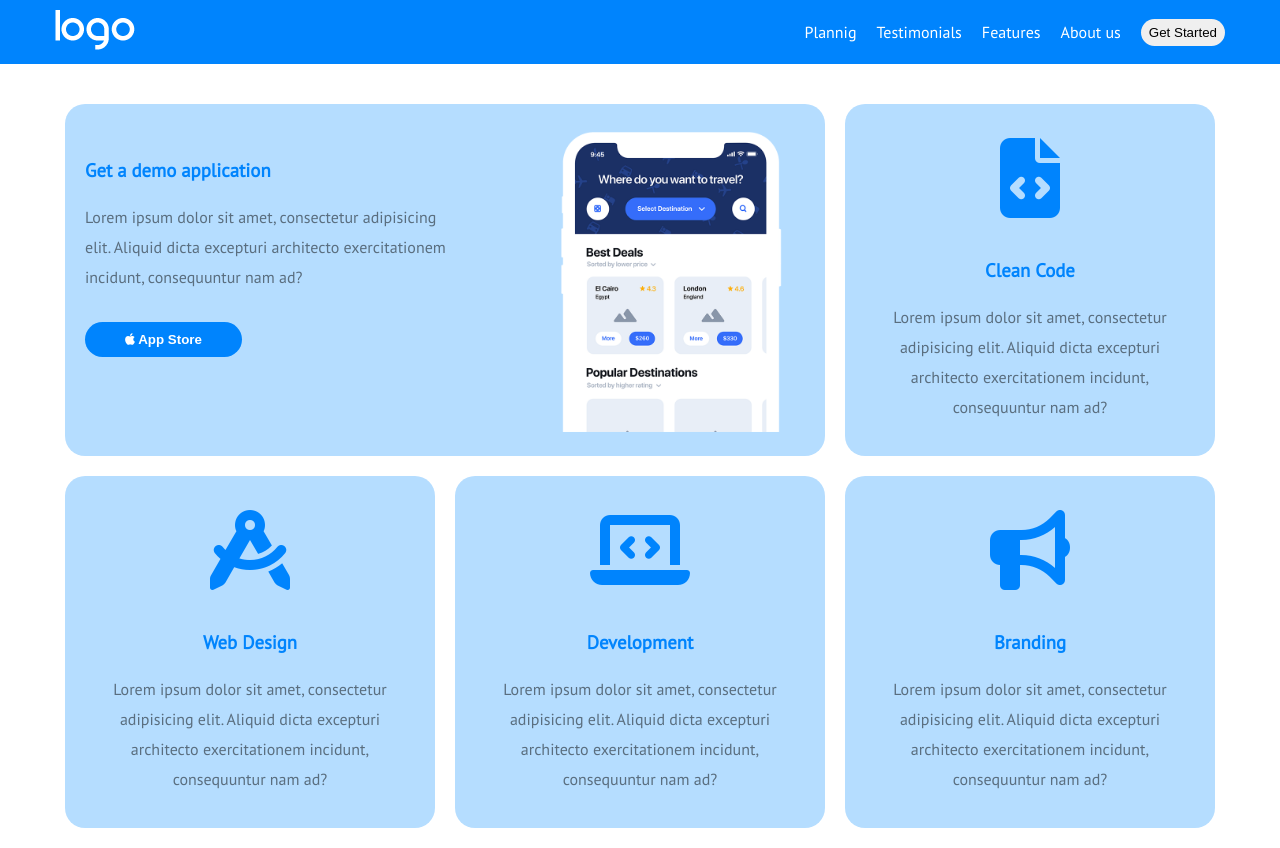
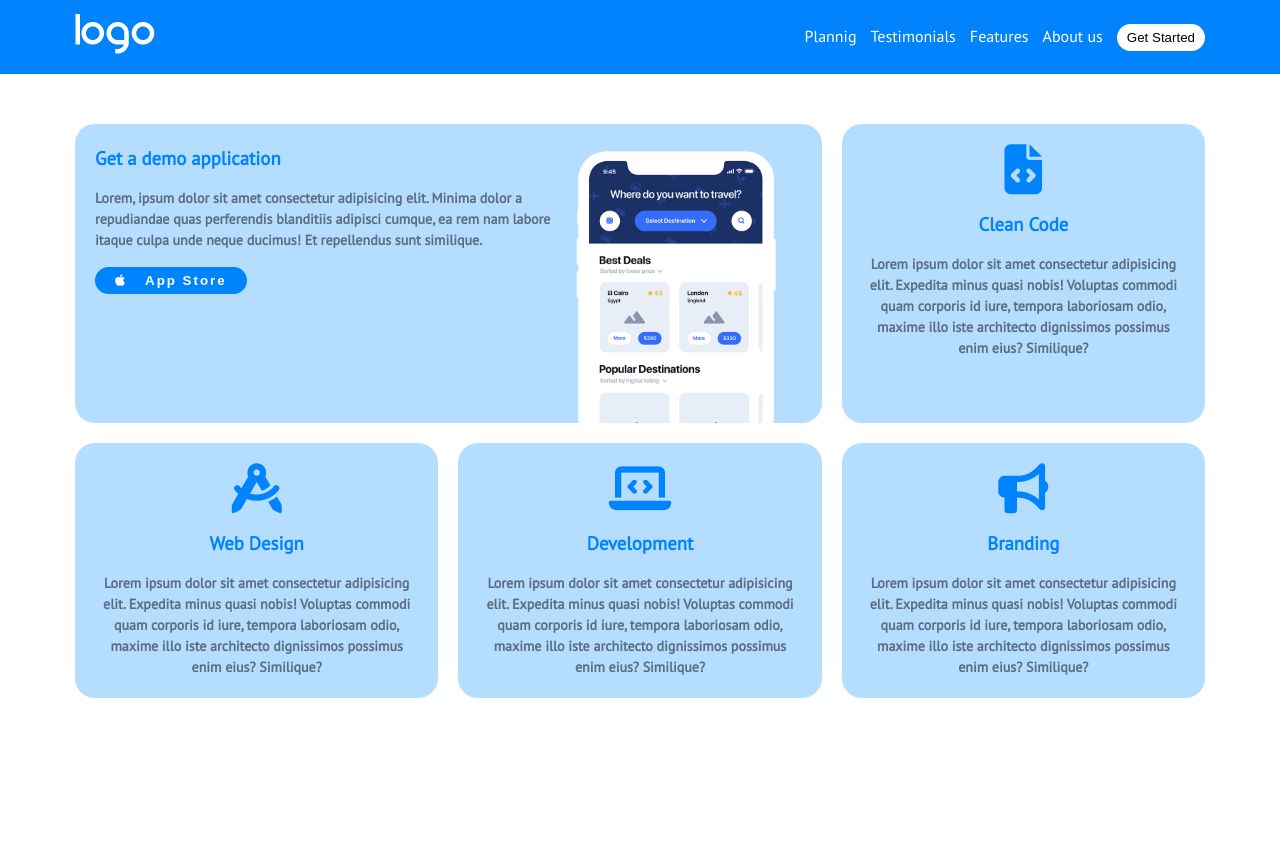
Before and after one commit to MattiaGiarrusso/htmlcss-responsive-layout, a plain HTML site: page index.htm in a window 1280 px wide. After the commit the page ends 800 px from the top, so only its background shows below. Drawn offline with Linux system fonts and the light colour scheme.

Commit message:
Feat: add new fix

```diff
--- a/index.htm
+++ b/index.htm
@@ -16,98 +16,78 @@
 </head>
 <body>
 
-    <header>
+    <header class="bg-blue">
         <div class="container">
-            <div class="header-left">
-                <img src="./img/logo.png" alt="LOGO">
+            <div class="logo">
+                <img src="./img/logo.png" alt="logo">
             </div>
-            <div class="header-right">
-                <nav class="nav-desktop">
-                    <ul>
-                        <li><a href="">Plannig</a></li>
-                        <li><a href="">Testimonials</a></li>
-                        <li><a href="">Features</a></li>
-                        <li><a href="">About us</a></li>
-                        <li><button class="btn">Get Started</button></li>
-                    </ul>
-                </nav>
-                <nav></nav>
-            </div>
+            <nav class="main-nav">
+                <ul>
+                    <li><a href="#">Plannig</a></li>
+                    <li><a href="">Testimonials</a></li>
+                    <li><a href="">Features</a></li>
+                    <li><a href="">About us</a></li>
+                    <li><button class="btn">Get Started</button></li>
+                </ul>
+            </nav>
+            <button class="btn btn-menu-mobile">
+                <i class="fa-solid fa-bars"></i>
+            </button>
         </div>
     </header>
 
     <main>
-        <!-- section intro -->
-        <section class="intro">
+        <section id="intro">
+
             <div class="container">
-
-                <!-- first row -->
                 <div class="row">
-                    <div class="col grow">
-                        <div class="card card-grow">
-                            <div class="card-text">
-                                <h3>Get a demo application</h3>
-                                <p>Lorem ipsum dolor sit amet, consectetur adipisicing elit. Aliquid dicta excepturi architecto exercitationem incidunt, consequuntur nam ad?</p>
-                                <div class="card-btn">
-                                    <button class="btn btn-intro"><i class="fa-brands fa-apple"></i> App Store</button>
-                                </div>
+                    <div class="col col-big">
+                        <div class="card bg-lightblue">
+                            <div class="card-left flow-16">
+                                <h3 class="text-blue">Get a demo application</h3>
+                                <p>Lorem, ipsum dolor sit amet consectetur adipisicing elit. Minima dolor a repudiandae quas perferendis blanditiis adipisci cumque, ea rem nam labore itaque culpa unde neque ducimus! Et repellendus sunt similique.</p>
+                                <button class="btn btn-primary btn-large btn-apple-store"><i class="fa-brands fa-apple"></i>App Store</button>
                             </div>
-                            <div class="card-img">
+                            <div class="card-right">
                                 <img src="./img/phone.png" alt="phone">
                             </div>
                         </div>
                     </div>
                     <div class="col">
-                        <div class="card">
-                            <div class="card-text">
-                                <i class="fa-solid fa-file-code"></i>
-                                <h3>Clean Code</h3>
-                                <p>Lorem ipsum dolor sit amet, consectetur adipisicing elit. Aliquid dicta excepturi architecto exercitationem incidunt, consequuntur nam ad?</p>
-                            </div>
+                        <div class="card flow-16 bg-lightblue text-center">
+                            <i class="text-blue fa-solid fa-file-code"></i>
+                            <h3 class="text-blue">Clean Code</h3>
+                            <p>Lorem ipsum dolor sit amet consectetur adipisicing elit. Expedita minus quasi nobis! Voluptas commodi quam corporis id iure, tempora laboriosam odio, maxime illo iste architecto dignissimos possimus enim eius? Similique?</p>
                         </div>
                     </div>
                 </div>
-                <!-- first row -->
 
-                <!-- second row -->
                 <div class="row">
                     <div class="col">
-                        <div class="card">
-                            <div class="card-text">
-                                <i class="fa-solid fa-compass-drafting"></i>
-                                <h3>Web Design</h3>
-                                <p>Lorem ipsum dolor sit amet, consectetur adipisicing elit. Aliquid dicta excepturi architecto exercitationem incidunt, consequuntur nam ad?</p>
-                            </div>
+                        <div class="card flow-16 bg-lightblue text-center">
+                            <i class="text-blue fa-solid fa-compass-drafting"></i>
+                            <h3 class="text-blue">Web Design</h3>
+                            <p>Lorem ipsum dolor sit amet consectetur adipisicing elit. Expedita minus quasi nobis! Voluptas commodi quam corporis id iure, tempora laboriosam odio, maxime illo iste architecto dignissimos possimus enim eius? Similique?</p>
                         </div>
                     </div>
                     <div class="col">
-                        <div class="card">
-                            <div class="card-text">
-                                <i class="fa-solid fa-laptop-code"></i>
-                                <h3>Development</h3>
-                                <p>Lorem ipsum dolor sit amet, consectetur adipisicing elit. Aliquid dicta excepturi architecto exercitationem incidunt, consequuntur nam ad?</p>
-                            </div>
+                        <div class="card flow-16 bg-lightblue text-center">
+                            <i class="text-blue fa-solid fa-laptop-code"></i>
+                            <h3 class="text-blue">Development</h3>
+                            <p>Lorem ipsum dolor sit amet consectetur adipisicing elit. Expedita minus quasi nobis! Voluptas commodi quam corporis id iure, tempora laboriosam odio, maxime illo iste architecto dignissimos possimus enim eius? Similique?</p>
                         </div>
                     </div>
                     <div class="col">
-                        <div class="card">
-                            <div class="card-text">
-                                <i class="fa-solid fa-bullhorn"></i>
-                                <h3>Branding</h3>
-                                <p>Lorem ipsum dolor sit amet, consectetur adipisicing elit. Aliquid dicta excepturi architecto exercitationem incidunt, consequuntur nam ad?</p>
-                            </div>
+                        <div class="card flow-16 bg-lightblue text-center">
+                            <i class="text-blue fa-solid fa-bullhorn"></i>
+                            <h3 class="text-blue">Branding</h3>
+                            <p>Lorem ipsum dolor sit amet consectetur adipisicing elit. Expedita minus quasi nobis! Voluptas commodi quam corporis id iure, tempora laboriosam odio, maxime illo iste architecto dignissimos possimus enim eius? Similique?</p>
                         </div>
                     </div>
                 </div>
-                <!-- /second row -->
-
             </div>
         </section>
     </main>
 
-    <footer>
-
-    </footer>
-
 </body>
 </html>
--- a/style.css
+++ b/style.css
@@ -7,15 +7,21 @@
     box-sizing: border-box;
 }
 
+button {
+    background: transparent;
+    border: none;
+}
+
 img {
-    width: 100%;
+    max-width: 100%;
 }
+
 /* ----------------
     GENERAL
 -----------------*/
 .container{
     max-width: 1170px;
-    padding: 0 10px;
+    padding: 0 20px;
     margin: 0 auto;
 }
 
@@ -30,141 +36,182 @@ img {
     padding: 0 10px;
 }
 
+section {
+    padding: 50px 0;
+}
 
+.bg-blue {
+    background-color: #0084FD;
+}
+
+.bg-lightblue {
+    background-color: #B5DDFF;
+}
+
+.text-blue {
+    color: #0084FD;
+}
+
+.text-lightblue {
+    color: #B5DDFF;
+}
+
+.text-center {
+    text-align: center;
+}
+
+.flow-16 > *:not(:first-child) {
+    margin-top: 16px;
+}
 /* ----------------
-    /GENERAL
+    CARD
 -----------------*/
+.card {
+    height: 100%;
+    padding: 20px;
+    border-radius: 20px;
+}
 
 /* ----------------
     TYPOGRAPHY
 -----------------*/
 body {
     font-family: "PT Sans", sans-serif;
+    line-height: 1.5;
 }
-
-h3 {
-    color: #0084FD;
-    font-weight: 900;
-}
-/* ----------------
-    /TYPOGRAPHY
------------------*/
-
-/* ----------------
-UTILITIES
------------------*/
-.grow{
-    flex-grow: 1;
-}
-/* ----------------
-    UTILITIES
------------------*/
 
 /* ----------------
     BUTTONS
 -----------------*/
 .btn {
-    border: none;
-    padding: 6px 8px;
+    display: inline-flex;
+    align-items: center;
+    gap: 8px;
+    padding: 6px 10px;
     border-radius: 20px;
+    background-color: white;
     cursor: pointer;
 }
 
-.btn-intro {
+.btn-primary {
     background-color: #0084FD;
     color: white;
-    font-weight: bold;
-    padding: 10px 40px
 }
-/* ----------------
-    /BUTTONS
------------------*/
+
+.btn-large {
+    padding-left: 20px;
+    padding-right: 20px;
+}
+
+.btn i {
+    margin-right: 10px;
+}
+
+
+.btn-apple-store {
+    font-weight: 700;
+    letter-spacing: 2px;
+}
 
 /* ----------------
     HEADER
 -----------------*/
 header {
-    background-color: #0084FD;
-    color: white;
+    padding: 14px 0;
+    position: sticky;
+    top: 0;
+    left: 0;
 }
 
 header .container {
     display: flex;
     justify-content: space-between;
-    padding: 10px 0;
     align-items: center;
 }
 
-.nav-desktop ul {
+.main-nav ul {
     display: flex;
-    align-items: center;
+    gap: 14px;
     list-style: none;
-    gap: 20px;
 }
 
-.nav-desktop a {
+.main-nav a {
     text-decoration: none;
     color: white;
 }
-/* ----------------
-    /HEADER
------------------*/
+
+.btn-menu-mobile {
+    display: none;
+    color: white;
+    font-size: 20px;
+}
 
 /* ----------------
     MAIN
 -----------------*/
-.intro {
-    padding-top: 40px;
-    color: #5A6E7F;
-}
 
-.intro .col{
+#intro .col{
     width: calc(100% / 3);
     margin-bottom: 20px;
 }
 
-.intro .card {
-    background-color: #B5DDFF;
-    padding: 20px 15px;
-    border-radius: 20px;
+#intro .col-big {
+    flex-grow: 1;
 }
 
-.card-grow {
+#intro .col-big .card {
     display: flex;
+    padding-bottom: 0px;
 }
 
-.intro i:not(.fa-apple) {
-    color: #0084FD;
-    font-size: 80px;
-    margin-bottom: 20px;
+#intro .col-big .card img {
+    display: block;
+    max-width: 250px;
 }
 
-.intro .col:not(.grow) {
-    text-align: center;
+#intro .card > i {
+    font-size: 50px;
 }
 
-.card-grow .card-text {
-    padding-right: 80px;
+#intro .card p {
+    font-size: 14px;
+    color: #5a6e7f;
+    font-weight: 700;
 }
 
-.card-text p {
-    line-height: 30px;
+/* ----------------
+    RESPONSIVE
+-----------------*/
+
+@media screen and (max-width: 992px) {
+    .btn-menu-mobile {
+        display: block;
+    }
+
+    nav {
+        display: none;
+    }
+
+    #intro .col-big .card {
+        display: block;
+    }
+
+    #planning .col {
+        width: 100%;
+    }
 }
 
-.card-text {
-    padding: 14px 0
+@media screen and (max-width: 768px) {
+
+    #intro .col {
+        width: 100%;
+    }
+
+    #intro .col-big .card-right {
+        margin-top: 20px;
+    }
+
+    #intro .col-big .card img {
+        margin: 0 auto;
+    }
 }
-
-.card-text h3, p {
-padding-top: 20px;
-padding-left: 5px;
-padding-right: 5px;
-}
-
-.card-btn {
-    padding-top: 30px;
-    padding-left: 5px;
-}
-/* ----------------
-    /MAIN
------------------*/
```
